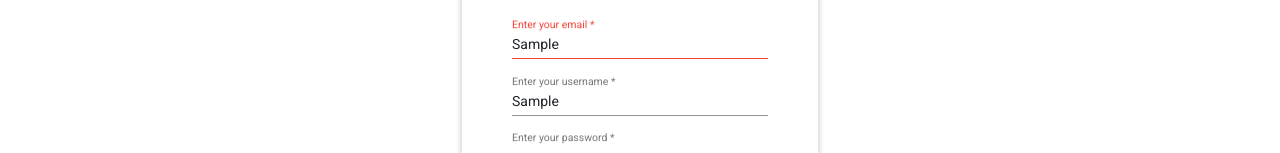
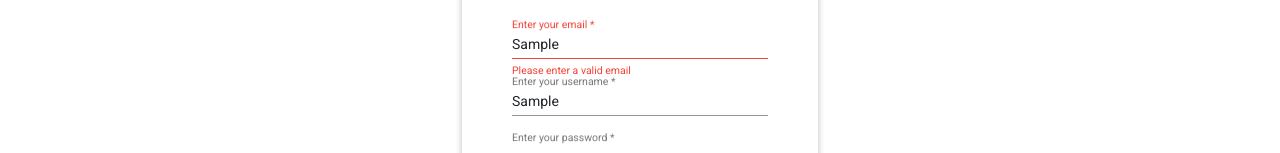
Before and after one commit to ingfrf/angular-social-network-wall, an Angular app: page /create-account in a window 1280 px wide. Both pictures are taken after typing "Sample", "Sample", "Sample123" into the empty fields and a click on the button "Create Account". Shown: the part 266-419 px from the top of the page. Built offline with nearby package versions, Linux system fonts and the light colour scheme.

Commit message:
form error added

```diff
--- a/src/app/pages/create-account/create-account.component.html
+++ b/src/app/pages/create-account/create-account.component.html
@@ -5,14 +5,23 @@
       <mat-form-field>
         <mat-label>Enter your email</mat-label>
         <input matInput formControlName="email"/>
+        <mat-error *ngIf="createAccountForm.controls.email.invalid">
+          {{createAccountForm.controls.email.hasError('required') ? 'Email is required' : 'Please enter a valid email'}}
+        </mat-error>
       </mat-form-field>
       <mat-form-field>
         <mat-label>Enter your username</mat-label>
         <input matInput formControlName="username"/>
+        <mat-error *ngIf="createAccountForm.controls.password.invalid">
+          {{createAccountForm.controls.username.hasError('required') ? 'Username is required' : 'Username cannot be longer than 10 characters'}}
+        </mat-error>
       </mat-form-field>
       <mat-form-field>
         <mat-label>Enter your password</mat-label>
         <input type="password" matInput formControlName="password"/>
+        <mat-error *ngIf="createAccountForm.controls.password.invalid">
+          {{createAccountForm.controls.password.hasError('required') ? 'Password is required' : 'The password should be at least 6 charactes'}}
+        </mat-error>
       </mat-form-field>
     </form>
     <div class="buttons-contenedor">
--- a/src/app/pages/login/login.component.html
+++ b/src/app/pages/login/login.component.html
@@ -5,10 +5,16 @@
       <mat-form-field appearance="outline">
         <mat-label>Enter your email</mat-label>
         <input matInput formControlName="email"/>
+        <mat-error *ngIf="loginForm.controls.email.invalid">
+          {{loginForm.controls.email.hasError('required') ? 'Email is required' : 'Please enter a valid email'}}
+        </mat-error>
       </mat-form-field>
       <mat-form-field appearance="outline">
         <mat-label>Enter your password</mat-label>
         <input type="password" matInput formControlName="password"/>
+        <mat-error *ngIf="loginForm.controls.password.invalid">
+          {{loginForm.controls.password.hasError('required') ? 'Password is required' : 'The password should be at least 6 charactes'}}
+        </mat-error>
       </mat-form-field>
     </form>
     <div class="buttons-contenedor">
```
